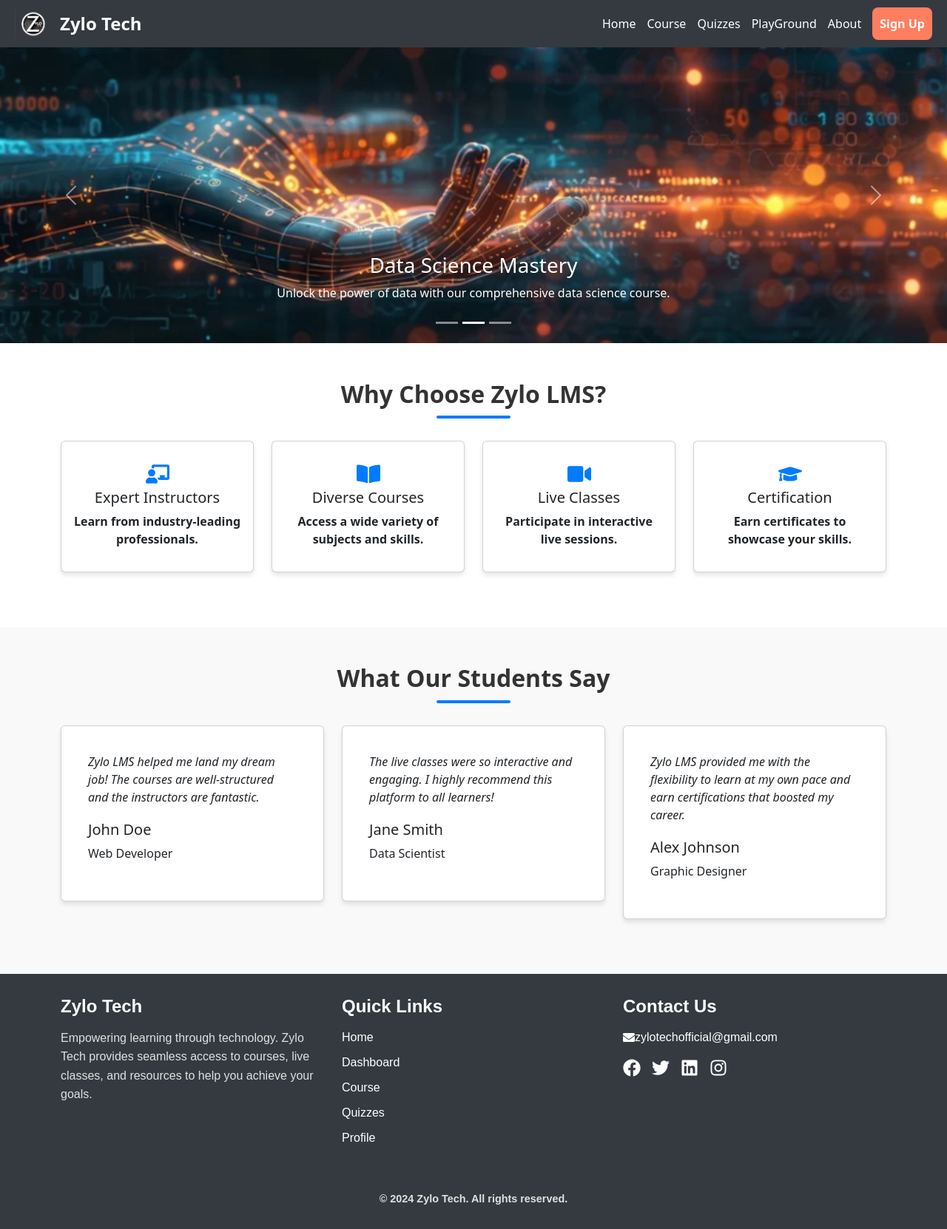
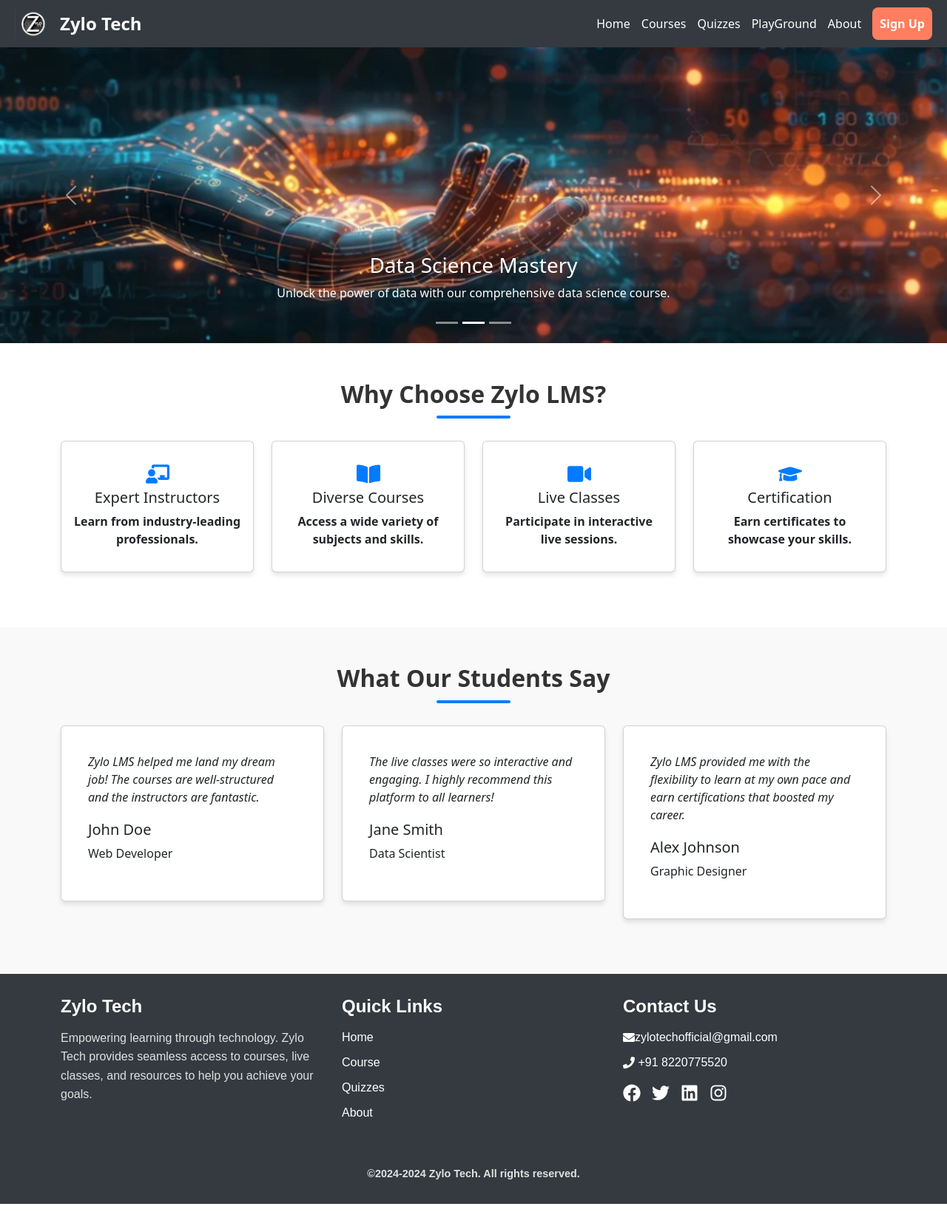
Before and after one commit to Guna-devloper/Zylo-Tech, a React (Create React App) app in the folder zylo-tech/: page / in a window 1280 px wide. Shown: the whole page at 74% size. After the commit the page ends 1628 px from the top, so only its background shows below. Built offline with nearby package versions, Linux system fonts and the light colour scheme.

Commit message:
head-foot-update

```diff
--- a/zylo-tech/src/Components/CustomNavbar.js
+++ b/zylo-tech/src/Components/CustomNavbar.js
@@ -1,6 +1,5 @@
 import React from "react";
 import { Link } from "react-router-dom";
-import { FaUserCircle } from "react-icons/fa";
 import logo from "../Assets/zlogo.png"; // Replace with your logo path
 import "./CustomNavbar.css";
 
@@ -21,7 +20,7 @@ const CustomNavbar = () => {
           Home
         </Link>
         <Link to="/course" className="nav-link">
-        Course
+        Courses
         </Link>
         <Link to="/quiz" className="nav-link">
           Quizzes
--- a/zylo-tech/src/Components/Footer.js
+++ b/zylo-tech/src/Components/Footer.js
@@ -1,8 +1,7 @@
 import React from "react";
 import { Container, Row, Col } from "react-bootstrap";
-import { FaFacebook, FaTwitter, FaLinkedin, FaInstagram, FaEnvelope } from "react-icons/fa";
+import { FaFacebook, FaTwitter, FaLinkedin, FaInstagram, FaEnvelope,FaPhone } from "react-icons/fa";
 import "./Footer.css";
-
 const Footer = () => {
   return (
     <footer className="footer">
@@ -23,9 +22,7 @@ const Footer = () => {
               <li>
                 <a href="/">Home</a>
               </li>
-              <li>
-                <a href="/dashboard">Dashboard</a>
-              </li>
+
               <li>
                 <a href="/course">Course</a>
               </li>
@@ -33,7 +30,7 @@ const Footer = () => {
                 <a href="/quiz">Quizzes</a>
               </li>
               <li>
-                <a href="/profile">Profile</a>
+                <a href="/about">About</a>
               </li>
             </ul>
           </Col>
@@ -44,6 +41,9 @@ const Footer = () => {
             <p className="footer-contact">
               <FaEnvelope />zylotechofficial@gmail.com
             </p>
+            <p className="footer-contact">
+  <FaPhone /> +91 8220775520
+</p>
             <div className="footer-social">
               <a href="https://facebook.com" target="_blank" rel="noopener noreferrer">
                 <FaFacebook />
@@ -51,10 +51,10 @@ const Footer = () => {
               <a href="https://twitter.com" target="_blank" rel="noopener noreferrer">
                 <FaTwitter />
               </a>
-              <a href="https://linkedin.com" target="_blank" rel="noopener noreferrer">
+              <a href="https://www.linkedin.com/in/zylo-tech-854312347/" target="_blank" rel="noopener noreferrer">
                 <FaLinkedin />
               </a>
-              <a href="https://instagram.com" target="_blank" rel="noopener noreferrer">
+              <a href="https://www.instagram.com/zylo_tech_official/" target="_blank" rel="noopener noreferrer">
                 <FaInstagram />
               </a>
             </div>
@@ -65,7 +65,7 @@ const Footer = () => {
         <Row className="mt-4">
           <Col className="text-center">
             <p className="footer-copyright">
-              &copy; {new Date().getFullYear()} Zylo Tech. All rights reserved.
+              &copy;2024-{new Date().getFullYear()} Zylo Tech. All rights reserved.
             </p>
           </Col>
         </Row>
```
